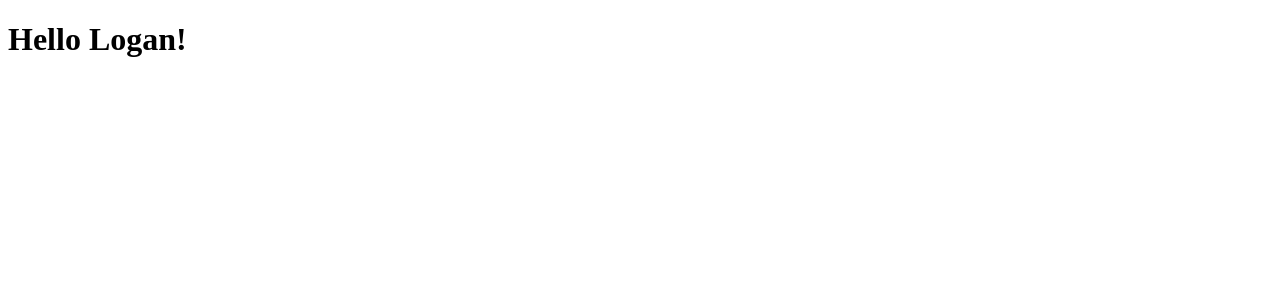
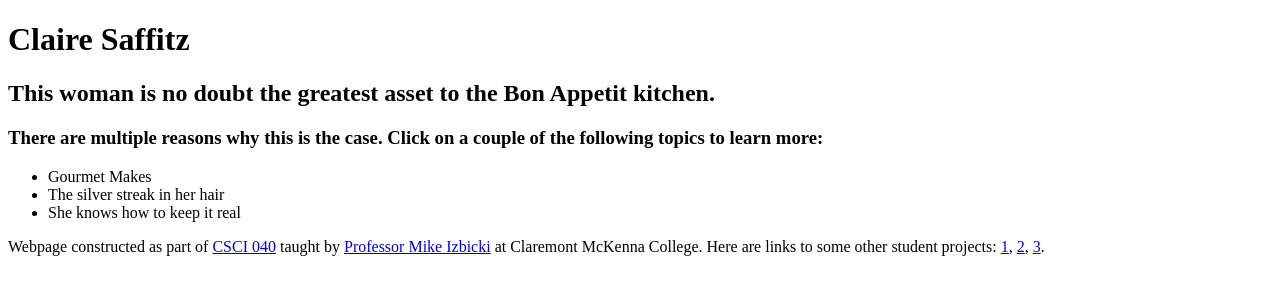
Before and after one commit to devinmercier/devinmercier.github.io, a plain HTML site: page index.html in a window 1280 px wide. Drawn offline with Linux system fonts and the light colour scheme.

Commit message:
Update index.html

```diff
--- a/index.html
+++ b/index.html
@@ -11,9 +11,23 @@
   gtag('config', 'UA-147186597-1');
 </script>
 
-	<title>devinmercier.github.io</title>
+	<title>Claire Saffitz Best Qualities</title>
 </head>
 <body>
-<h1>Hello Logan!</h1>
+
+<h1>Claire Saffitz</h1>
+
+<h2>This woman is no doubt the greatest asset to the Bon Appetit kitchen.</h2>
+
+<h3>There are multiple reasons why this is the case. Click on a couple of the following topics to learn more:</h3>
+<ul>
+	<li>Gourmet Makes</li>
+	<li>The silver streak in her hair</li>
+	<li>She knows how to keep it real</li>
+</ul>
+
+<p>
+Webpage constructed as part of <a href=https://github.com/mikeizbicki/cmc-csci040>CSCI 040</a> taught by <a href=https://izbicki.me>Professor Mike Izbicki</a> at Claremont McKenna College. Here are links to some other student projects: <a href=https://google.com>1</a>, <a href=https://google.com>2</a>, <a href=https://google.com>3</a>. </p>
+
 </body>
 </html>
```
